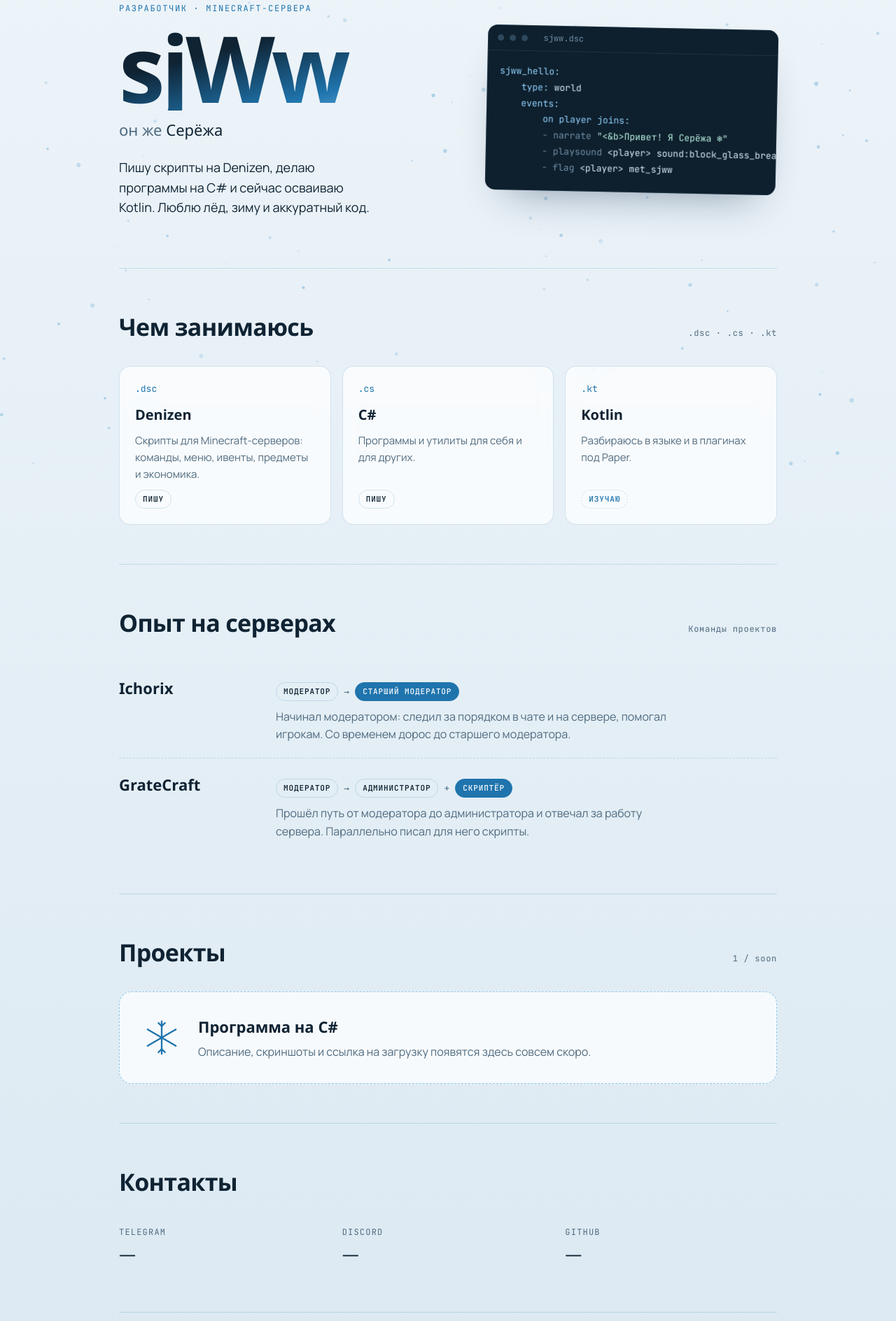
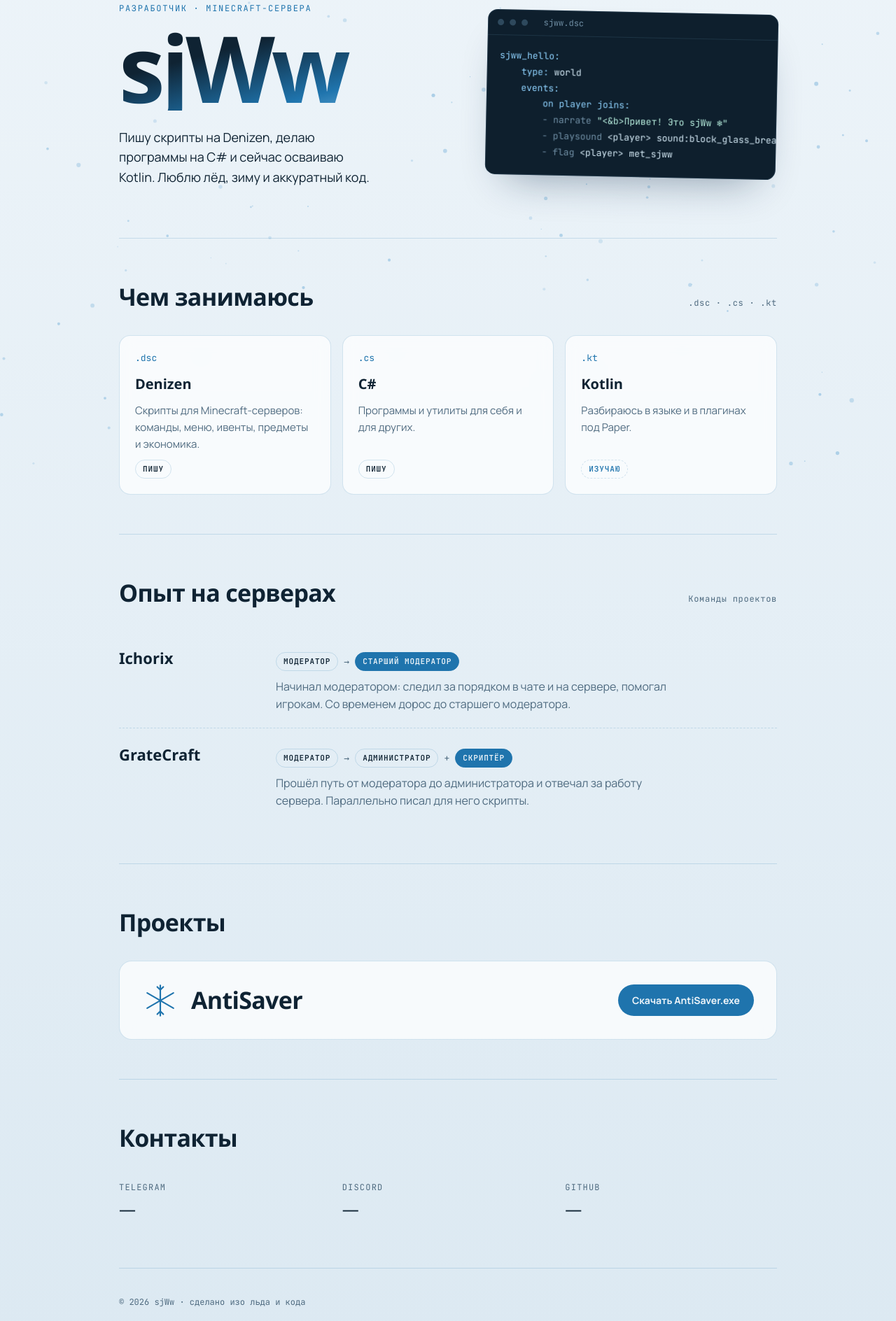
Before and after one commit to sjWw99/sjww99.github.io, a plain HTML site: page index.html in a window 1280 px wide. Shown: the part 125-2013 px from the top of the page at 70% size. Drawn offline with Linux system fonts and the light colour scheme; a web font is replaced by a local one.

Commit message:
Add files via upload

```diff
--- a/index.html
+++ b/index.html
@@ -3,7 +3,7 @@
 <head>
 <meta charset="utf-8">
 <meta name="viewport" content="width=device-width, initial-scale=1, viewport-fit=cover">
-<meta name="description" content="sjWw (Серёжа): скрипты на Denizen, программы на C#, Kotlin.">
+<meta name="description" content="sjWw: скрипты на Denizen, программы, Kotlin.">
 <title>sjWw</title>
 <link rel="preconnect" href="https://fonts.googleapis.com">
 <link rel="preconnect" href="https://fonts.gstatic.com" crossorigin>
@@ -99,12 +99,10 @@ body {
 h1 {
   font-family: var(--font-display); font-weight: 800;
   font-size: clamp(64px, 13vw, 132px); line-height: .92; letter-spacing: -.04em;
-  margin: 14px 0 10px;
+  margin: 14px 0 24px;
   background: linear-gradient(165deg, var(--fg) 30%, var(--accent) 70%, var(--ice) 100%);
   -webkit-background-clip: text; background-clip: text; color: transparent;
 }
-.aka { font-family: var(--font-display); font-weight: 400; font-size: 22px; color: var(--muted); margin: 0 0 22px; }
-.aka span { color: var(--fg); }
 .lead { font-size: 18px; max-width: 34ch; margin: 0; text-wrap: pretty; }
 
 .script {
@@ -168,13 +166,28 @@ h2 {
 .path b { font: 400 13px var(--font-mono); color: var(--muted); }
 
 .project {
-  border: 1.5px dashed var(--ice); border-radius: 18px; padding: 32px;
-  display: grid; grid-template-columns: auto 1fr; gap: 24px; align-items: center;
-  background: var(--surface);
+  border: 1px solid var(--line); border-radius: 18px; padding: 28px 32px;
+  display: flex; flex-wrap: wrap; align-items: center; justify-content: space-between; gap: 20px;
+  background: var(--surface); backdrop-filter: blur(10px);
 }
-.project svg { width: 56px; height: 56px; color: var(--accent); }
-.project h3 { font-family: var(--font-display); font-weight: 600; font-size: 22px; margin: 0 0 6px; }
-.project p { margin: 0; color: var(--muted); }
+.project-top { display: flex; align-items: center; gap: 18px; }
+.project svg { width: 52px; height: 52px; color: var(--accent); flex: none; }
+.project-title { display: flex; flex-direction: column; gap: 4px; min-width: 0; }
+.project h3 { font-family: var(--font-display); font-weight: 800; font-size: clamp(26px, 4vw, 34px); letter-spacing: -.02em; margin: 0; }
+.edition { font: 12px var(--font-mono); letter-spacing: .08em; text-transform: uppercase; color: var(--accent); }
+.project-desc { margin: 0; color: var(--fg); font-size: 17px; max-width: 62ch; }
+.features {
+  list-style: none; margin: 0; padding: 0;
+  display: grid; grid-template-columns: repeat(2, minmax(0, 1fr)); gap: 10px 28px;
+}
+.features li { position: relative; padding-left: 22px; color: var(--muted); font-size: 15px; }
+.features li::before { content: "❄"; position: absolute; left: 0; top: 0; color: var(--ice); font-size: 13px; }
+.download {
+  font: 600 14px/1 var(--font-body); text-decoration: none;
+  background: var(--accent); color: var(--bg); padding: 13px 20px; border-radius: 999px;
+}
+.download:hover { filter: brightness(1.08); }
+.note { font: 12px var(--font-mono); color: var(--muted); letter-spacing: .04em; }
 
 .contacts { display: grid; grid-template-columns: repeat(3, 1fr); gap: 16px; }
 .contact { display: flex; flex-direction: column; gap: 4px; padding-block: 8px; }
@@ -188,7 +201,7 @@ footer { padding-block: 40px 56px; border-top: 1px solid var(--line); font: 12px
   .script { transform: none; }
   .stack, .contacts { grid-template-columns: 1fr; }
   .role { grid-template-columns: 1fr; gap: 4px; }
-  .project { grid-template-columns: 1fr; padding: 24px; }
+  .project { padding: 22px; }
 }
 @media (prefers-reduced-motion: reduce) { .script { transform: none; } }
 </style>
@@ -210,7 +223,6 @@ footer { padding-block: 40px 56px; border-top: 1px solid var(--line); font: 12px
     <div>
       <div class="eyebrow" data-i18n="eyebrow">Разработчик · Minecraft-сервера</div>
       <h1>sjWw</h1>
-      <p class="aka" data-i18n="aka">он же <span>Серёжа</span></p>
       <p class="lead" data-i18n="lead">Пишу скрипты на Denizen, делаю программы на C# и сейчас осваиваю Kotlin. Люблю лёд, зиму и аккуратный код.</p>
     </div>
     <div class="script" aria-label="Denizen script">
@@ -219,7 +231,7 @@ footer { padding-block: 40px 56px; border-top: 1px solid var(--line); font: 12px
     <span class="k">type:</span> world
     <span class="k">events:</span>
         <span class="k">on player joins:</span>
-        <span class="c">- narrate</span> <span class="s" data-i18n="code">"&lt;&amp;b&gt;Привет! Я Серёжа ❄"</span>
+        <span class="c">- narrate</span> <span class="s" data-i18n="code">"&lt;&amp;b&gt;Привет! Это sjWw ❄"</span>
         <span class="c">- playsound</span> &lt;player&gt; sound:block_glass_break
         <span class="c">- flag</span> &lt;player&gt; met_sjww</pre>
     </div>
@@ -278,18 +290,19 @@ footer { padding-block: 40px 56px; border-top: 1px solid var(--line); font: 12px
   <section class="block" id="projects">
     <div class="block-head">
       <h2 data-i18n="projTitle">Проекты</h2>
-      <span class="tag">1 / soon</span>
     </div>
-    <div class="project">
-      <svg viewBox="0 0 48 48" fill="none" stroke="currentColor" stroke-width="2" stroke-linecap="round" aria-hidden="true">
-        <path d="M24 4v40M6.7 14l34.6 20M6.7 34l34.6-20"/>
-        <path d="M24 10l-4-4M24 10l4-4M24 38l-4 4M24 38l4 4"/>
-      </svg>
-      <div>
-        <h3 data-i18n="projName">Программа на C#</h3>
-        <p data-i18n="projText">Описание, скриншоты и ссылка на загрузку появятся здесь совсем скоро.</p>
+    <article class="project">
+      <div class="project-top">
+        <svg viewBox="0 0 48 48" fill="none" stroke="currentColor" stroke-width="2" stroke-linecap="round" aria-hidden="true">
+          <path d="M24 4v40M6.7 14l34.6 20M6.7 34l34.6-20"/>
+          <path d="M24 10l-4-4M24 10l4-4M24 38l-4 4M24 38l4 4"/>
+        </svg>
+        <h3>AntiSaver</h3>
       </div>
-    </div>
+      <div class="project-actions">
+        <a class="download" href="AntiSaver.exe" download data-i18n="projDownload">Скачать AntiSaver.exe</a>
+      </div>
+    </article>
   </section>
 
   <section class="block" id="contacts">
@@ -311,9 +324,8 @@ footer { padding-block: 40px 56px; border-top: 1px solid var(--line); font: 12px
   var dict = {
     ru: {
       eyebrow: "Разработчик · Minecraft-сервера",
-      aka: "он же <span>Серёжа</span>",
       lead: "Пишу скрипты на Denizen, делаю программы на C# и сейчас осваиваю Kotlin. Люблю лёд, зиму и аккуратный код.",
-      code: "\"&lt;&amp;b&gt;Привет! Я Серёжа ❄\"",
+      code: "\"&lt;&amp;b&gt;Привет! Это sjWw ❄\"",
       stackTitle: "Чем занимаюсь",
       denizen: "Скрипты для Minecraft-серверов: команды, меню, ивенты, предметы и экономика.",
       csharp: "Программы и утилиты для себя и для других.",
@@ -324,16 +336,15 @@ footer { padding-block: 40px 56px; border-top: 1px solid var(--line); font: 12px
       ichorix: "Начинал модератором: следил за порядком в чате и на сервере, помогал игрокам. Со временем дорос до старшего модератора.",
       gratecraftPath: '<span>Модератор</span><b aria-hidden="true">→</b><span>Администратор</span><b aria-hidden="true">+</b><span class="top">Скриптёр</span>',
       gratecraft: "Прошёл путь от модератора до администратора и отвечал за работу сервера. Параллельно писал для него скрипты.",
-      projTitle: "Проекты", projName: "Программа на C#",
-      projText: "Описание, скриншоты и ссылка на загрузку появятся здесь совсем скоро.",
+      projTitle: "Проекты",
+      projDownload: "Скачать AntiSaver.exe",
       contactTitle: "Контакты",
       footer: "© 2026 sjWw · сделано изо льда и кода"
     },
     en: {
       eyebrow: "Developer · Minecraft servers",
-      aka: "also known as <span>Seryozha</span>",
       lead: "I write Denizen scripts, build programs in C# and I'm learning Kotlin right now. I love ice, winter and clean code.",
-      code: "\"&lt;&amp;b&gt;Hi! I'm Seryozha ❄\"",
+      code: "\"&lt;&amp;b&gt;Hi! It's sjWw ❄\"",
       stackTitle: "What I do",
       denizen: "Scripts for Minecraft servers: commands, menus, events, items and economies.",
       csharp: "Programs and utilities for myself and others.",
@@ -344,8 +355,8 @@ footer { padding-block: 40px 56px; border-top: 1px solid var(--line); font: 12px
       ichorix: "Started as a moderator: kept order in chat and in game and helped players. Over time I was promoted to senior moderator.",
       gratecraftPath: '<span>Moderator</span><b aria-hidden="true">→</b><span>Administrator</span><b aria-hidden="true">+</b><span class="top">Scripter</span>',
       gratecraft: "Went from moderator to administrator and looked after the server. Along the way I also wrote scripts for it.",
-      projTitle: "Projects", projName: "C# program",
-      projText: "Description, screenshots and a download link are coming here very soon.",
+      projTitle: "Projects",
+      projDownload: "Download AntiSaver.exe",
       contactTitle: "Contacts",
       footer: "© 2026 sjWw · made of ice and code"
     }
```
